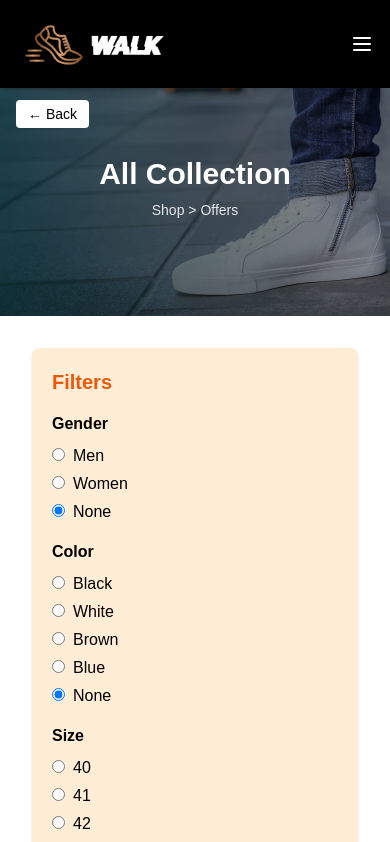
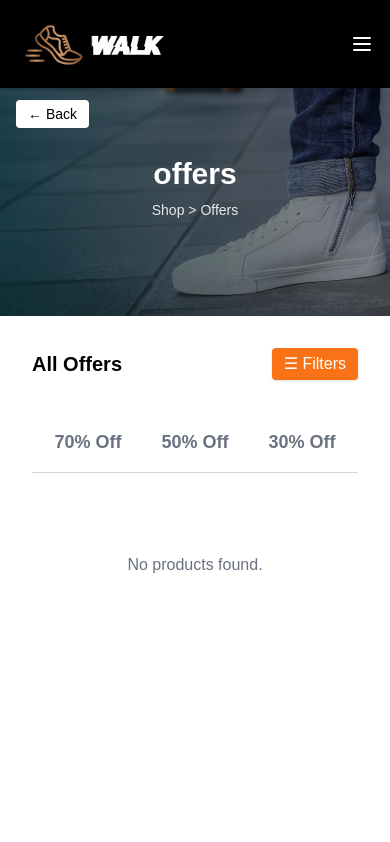
Before and after one commit to usmanzikar/Shoe-Store-Front-end, a React (Vite) app: page /offerpage/1 in a window 390 px wide. Shown: the top 842 px of the page. Built offline with nearby package versions, Linux system fonts and the light colour scheme; a web font is replaced by a local one.

Commit message:
mobile view of offer filterside bar done

```diff
--- a/src/pages/OfferPage.jsx
+++ b/src/pages/OfferPage.jsx
@@ -1,27 +1,26 @@
 // src/pages/OfferPage.jsx
-import React, { useState, useEffect, useMemo } from 'react';
-import { useParams, useNavigate } from 'react-router-dom';
-import allProductsCombined from '../components/dummyData/allProductsCombined';
-import FilterSidebarProductCollection from '../components/productsCollection/FilterSidebarProductCollection';
-import { motion } from 'framer-motion';
-import detailnavimage from '../assets/detailnavimg.jpg';
-import { Link } from 'react-router-dom';
+import React, { useState, useEffect, useMemo } from "react";
+import { useParams, useNavigate, Link } from "react-router-dom";
+import allProductsCombined from "../components/dummyData/allProductsCombined";
+import FilterSidebarProductCollection from "../components/productsCollection/FilterSidebarProductCollection";
+import { motion } from "framer-motion";
+import detailnavimage from "../assets/detailnavimg.jpg";
 
 const offers = [
-  { key: '70-off', label: '70% Off', colorClass: 'text-orange-500' },
-  { key: '50-off', label: '50% Off', colorClass: 'text-yellow-500' },
-  { key: '30-off', label: '30% Off', colorClass: 'text-red-500' },
+  { key: "70-off", label: "70% Off", colorClass: "text-orange-500" },
+  { key: "50-off", label: "50% Off", colorClass: "text-yellow-500" },
+  { key: "30-off", label: "30% Off", colorClass: "text-red-500" },
 ];
 
 export default function OfferPage() {
   const { offerType } = useParams();
   const navigate = useNavigate();
-
   const [selectedOffer, setSelectedOffer] = useState(offerType);
+  const [showFilters, setShowFilters] = useState(false);
   const [filters, setFilters] = useState({
-    gender: '',
-    color: '',
-    size: '',
+    gender: "",
+    color: "",
+    size: "",
     priceMax: 5000,
   });
 
@@ -29,14 +28,8 @@ export default function OfferPage() {
     setSelectedOffer(offerType);
   }, [offerType]);
 
-  useEffect(() => {
-    if (offerType !== selectedOffer) {
-      navigate(`/offerpage/${selectedOffer}`);
-    }
-  }, [selectedOffer, offerType, navigate]);
-
   const filteredProducts = useMemo(() => {
-    return allProductsCombined.filter(product => {
+    return allProductsCombined.filter((product) => {
       if (product.offer !== selectedOffer) return false;
       if (filters.gender && product.gender !== filters.gender) return false;
       if (filters.color && product.color !== filters.color) return false;
@@ -48,6 +41,7 @@ export default function OfferPage() {
 
   return (
     <>
+      {/* Hero Section */}
       <section
         className="relative h-64 w-full flex items-center justify-center text-center text-white"
         style={{
@@ -57,20 +51,15 @@ export default function OfferPage() {
           marginTop: "60px",
         }}
       >
-          {/* Overlay */}
         <div className="absolute inset-0 bg-black bg-opacity-40"></div>
-
-          {/* Back Button */}
         <button
           onClick={() => navigate(-1)}
           className="absolute top-10 left-4 z-20 bg-white text-black px-3 py-1 text-sm rounded hover:bg-orange-500 hover:text-white transition"
         >
           ← Back
         </button>
-
-          {/* Text Content */}
         <div className="relative z-10">
-            <h1 className="text-3xl font-bold">All Collection</h1>
+          <h1 className="text-3xl font-bold">offers</h1>
           <p className="text-sm text-gray-200 mt-2">
             <Link
               to="/collection"
@@ -82,11 +71,47 @@ export default function OfferPage() {
           </p>
         </div>
       </section>
+
       <section className="max-w-7xl mx-auto p-8 flex flex-col md:flex-row gap-8">
-      {/* Sidebar */}
-      <FilterSidebarProductCollection filters={filters} setFilters={setFilters} />
+           {/* Filter Toggle menue */}
+        <div className="md:hidden flex justify-between items-center mb-4">
+        <h2 className="text-xl font-bold">All Offers</h2>
+        <button
+          onClick={() => setShowFilters(!showFilters)}
+          className="bg-orange-500 text-white px-3 py-1 rounded shadow hover:bg-orange-600"
+        >
+          ☰ Filters
+        </button>
+      </div>
 
-      {/* Main */}
+        {/* Filter Sidebar - Desktop */}
+        <div className="hidden md:block">
+          <FilterSidebarProductCollection
+            filters={filters}
+            setFilters={setFilters}
+          />
+        </div>
+
+        {/* Filter Sidebar - Mobile Overlay */}
+        {showFilters && (
+          <div className="fixed inset-0 z-50 bg-white p-4 overflow-auto md:hidden shadow-lg">
+            <button
+              onClick={() => setShowFilters(false)}
+              className="text-sm mb-4 bg-gray-200 px-3 py-1 rounded"
+            >
+              Close
+            </button>
+            <FilterSidebarProductCollection
+              filters={filters}
+              setFilters={(newFilters) => {
+                setFilters(newFilters);
+                setShowFilters(false);
+              }}
+            />
+          </div>
+        )}
+
+        {/* Main Content */}
         <main className="flex-1">
           {/* Offer Tabs */}
           <div className="flex justify-center gap-10 mb-8 border-b border-gray-300 pb-4 select-none">
@@ -97,7 +122,9 @@ export default function OfferPage() {
                   key={key}
                   onClick={() => setSelectedOffer(key)}
                   className={`relative text-lg font-semibold transition-colors duration-300 ${
-                  isSelected ? colorClass : 'text-gray-500 hover:text-gray-900'
+                    isSelected
+                      ? colorClass
+                      : "text-gray-500 hover:text-gray-900"
                   }`}
                 >
                   {label}
@@ -105,10 +132,14 @@ export default function OfferPage() {
                     <motion.div
                       layoutId="underline"
                       className={`absolute -bottom-2 left-0 right-0 h-1 rounded-full ${colorClass.replace(
-                      'text-',
-                      'bg-'
+                        "text-",
+                        "bg-"
                       )}`}
-                    transition={{ type: 'spring', stiffness: 500, damping: 30 }}
+                      transition={{
+                        type: "spring",
+                        stiffness: 500,
+                        damping: 30,
+                      }}
                     />
                   )}
                 </button>
@@ -116,12 +147,14 @@ export default function OfferPage() {
             })}
           </div>
 
-        {/* Products */}
+          {/* Product Grid */}
           {filteredProducts.length === 0 ? (
-          <p className="text-center text-gray-500 mt-20">No products found.</p>
+            <p className="text-center text-gray-500 mt-20">
+              No products found.
+            </p>
           ) : (
             <div className="grid grid-cols-1 sm:grid-cols-2 md:grid-cols-3 gap-6">
-            {filteredProducts.map(product => (
+              {filteredProducts.map((product) => (
                 <motion.div
                   key={product.id}
                   layout
@@ -136,7 +169,9 @@ export default function OfferPage() {
                     className="w-full h-48 object-cover rounded-md mb-3"
                   />
                   <h3 className="font-semibold text-lg">{product.name}</h3>
-                <p className="text-orange-600 font-bold">PKR {product.price.toFixed(2)}</p>
+                  <p className="text-orange-600 font-bold">
+                    PKR {product.price.toFixed(2)}
+                  </p>
                 </motion.div>
               ))}
             </div>
@@ -144,6 +179,5 @@ export default function OfferPage() {
         </main>
       </section>
     </>
-
   );
 }
```
Lines whose indentation alone changed are shown as unchanged.
